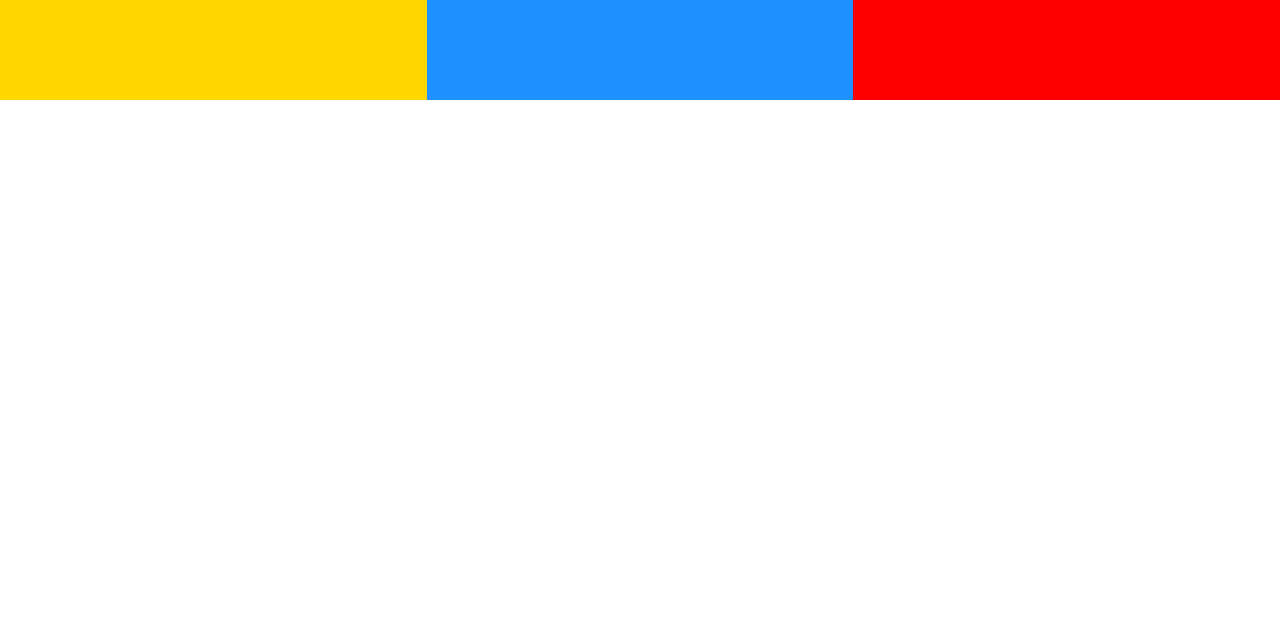
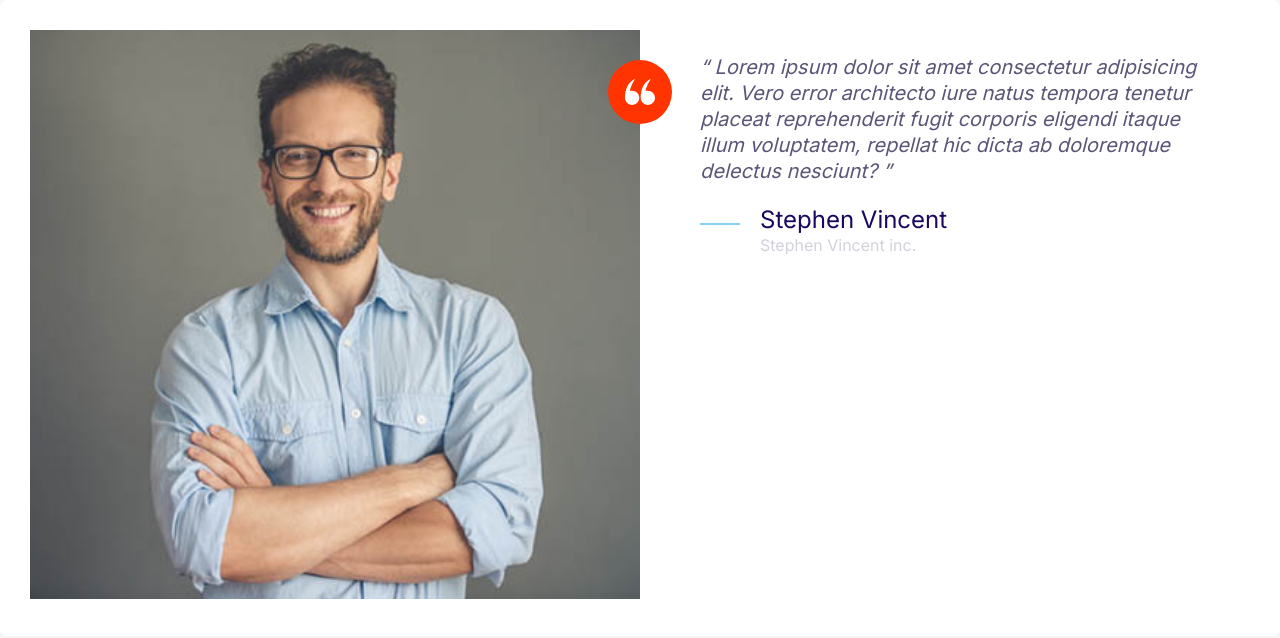
Before and after one commit to stevevincent17/StephensSite, a plain HTML site: page index.html in a window 1280 px wide. Drawn offline with Linux system fonts and the light colour scheme.

Commit message:
building testimonial section.

```diff
--- a/CSS/styles.css
+++ b/CSS/styles.css
@@ -166,8 +166,18 @@ a {
   width: 40px;
   height: 40px;
 }
+
+.icon--small {
+  width: 30px;
+  height: 30px;
+}
+
 .icon--primary {
   fill: var(--color-primary);
+}
+
+.icon--white {
+  fill: #fff;
 }
 
 .icon-container {
@@ -178,6 +188,10 @@ a {
   display: inline-flex;
   justify-content: center;
   align-items: center;
+}
+
+.icon-container--accent {
+  background: var(--color-accent);
 }
 /* Buttons */
 
@@ -448,3 +462,42 @@ a {
     grid-template-columns: repeat(3, 1fr);
   }
 }
+
+/* Testimonials */
+
+.testimonial {
+  padding: 3rem;
+}
+
+.testimonial__image {
+  position: relative;
+}
+
+.testimonial__image > img {
+  width: 100%;
+}
+
+.testimonial__image > .icon-container {
+  position: absolute;
+  top: 3rem;
+  right: -32px;
+}
+
+@media screen and (min-width: 768px) {
+  .testimonial .quote,
+  .testimonial .quote__author {
+    font-size: 2.4rem;
+  }
+
+  .testimonial .quote {
+    margin-left: 6rem;
+  }
+}
+
+@media screen and (max-width: 768px) {
+  .testimonial__image > .icon-container {
+    position: absolute;
+    top: 3rem;
+    right: -25px;
+  }
+}
--- a/index.html
+++ b/index.html
@@ -15,10 +15,38 @@
     <link rel="stylesheet" href="CSS/normalize.css" />
   </head>
   <body>
-    <div class="grid grid--1x3">
-      <div style="height: 100px; background: gold"></div>
-      <div style="height: 100px; background: dodgerblue"></div>
-      <div style="height: 100px; background: red"></div>
+    <div class="card testimonial">
+      <div class="grid grid--1x2">
+        <div class="testimonial__image">
+          <img src="images/testimonial.jpg" alt="A happy, smiling customer." />
+          <span class="icon-container icon-container--accent">
+            <svg class="icon icon--small icon--white">
+              <use xlink:href="images/sprite.svg#quotes"></use>
+            </svg>
+          </span>
+        </div>
+        <blockquote class="quote">
+          <p class="quote__text">
+            Lorem ipsum dolor sit amet consectetur adipisicing elit. Vero error
+            architecto iure natus tempora tenetur placeat reprehenderit fugit
+            corporis eligendi itaque illum voluptatem, repellat hic dicta ab
+            doloremque delectus nesciunt?
+          </p>
+          <footer>
+            <div class="media">
+              <div class="media__image">
+                <svg class="icon icon--primary quote__line">
+                  <use xlink:href="images/sprite.svg#line"></use>
+                </svg>
+              </div>
+              <div class="media__body">
+                <h3 class="media__title quote__author">Stephen Vincent</h3>
+                <p class="quote__organization">Stephen Vincent inc.</p>
+              </div>
+            </div>
+          </footer>
+        </blockquote>
+      </div>
     </div>
   </body>
 </html>
```
Also changed, not shown: components/testimonial.html (added, +33 -0 lines), images/testimonial.jpg (added), 1 other file.
